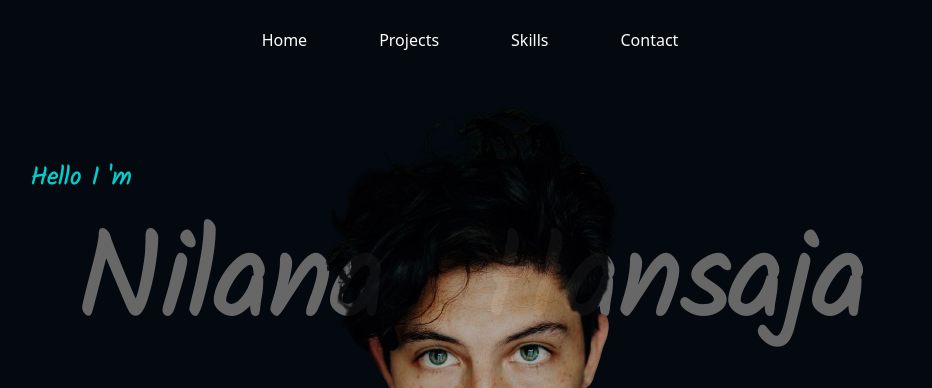
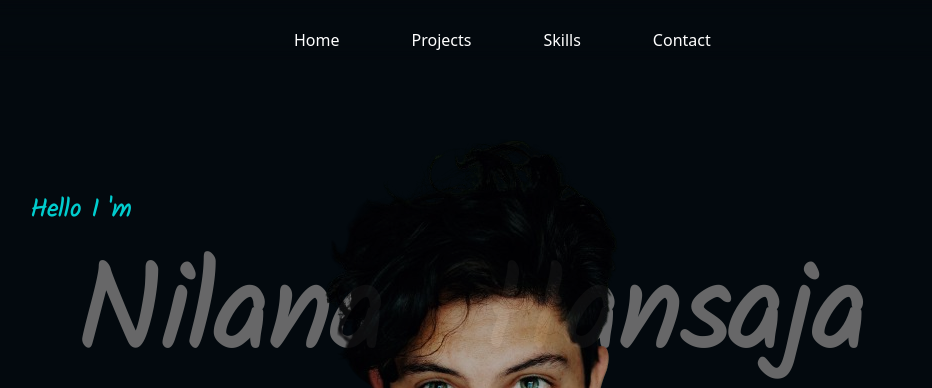
Before and after one commit to Hansajaa/Original-Portfolio, a plain HTML site: page index.html in a window 1280 px wide. Shown: the top 388 px of the page, without its empty margins (170-1102 px from the left). Drawn offline with nearby package versions, Linux system fonts and the light colour scheme.

Commit message:
nav bar fixed and background blur

```diff
--- a/css/style.css
+++ b/css/style.css
@@ -1,6 +1,11 @@
 @import url('https://fonts.googleapis.com/css2?family=Caveat:wght@600&family=Kalam:wght@300&family=Roboto:wght@500&family=Satisfy&display=swap');
 
-
+.bg-blur{
+    z-index: 1000;
+    backdrop-filter: blur(10px);
+    width: 100%;
+    margin-left: 8%;
+}
 .navbar-text-color{
     color: white;
     transition: transform 0.2s;
@@ -38,7 +43,7 @@
 }
 .home-container{
     position: relative;
-
+    margin-top: 15%;
 }
 .social-media-icons{
     transition: transform 0.6s;
--- a/index.html
+++ b/index.html
@@ -15,7 +15,7 @@
 
 <body style="background-color: #03090E; border-width: 100%;">
     <section id="home-section">
-        <div class="container align-content-center">
+        <div class="container align-content-center position-fixed top-0 bg-blur">
             <ul id="navbar-padding" class="nav justify-content-center">
                 <li class="nav-item navbar-item-padding">
                     <a class="nav-link navbar-text-color" href="#home-section">Home</a>
@@ -166,7 +166,7 @@
                 </div>
             </div>
             <div class="copyright">
-                <p>copyright © 2023 Hansaja</p>
+                <p>copyright © 2024 Hansaja</p>
             </div>
         </div>
     </section>
```
